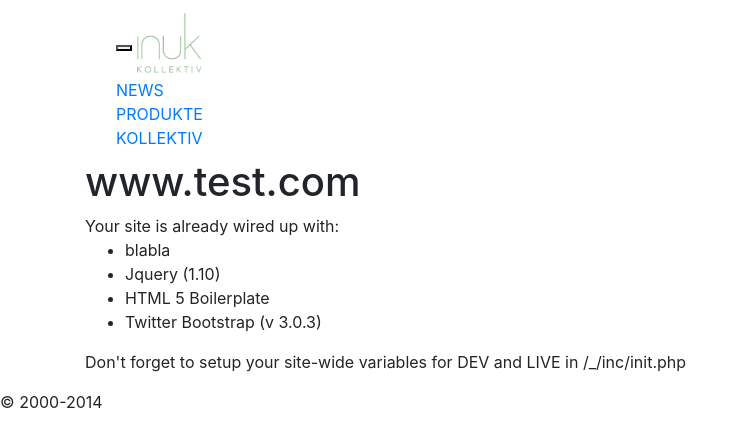
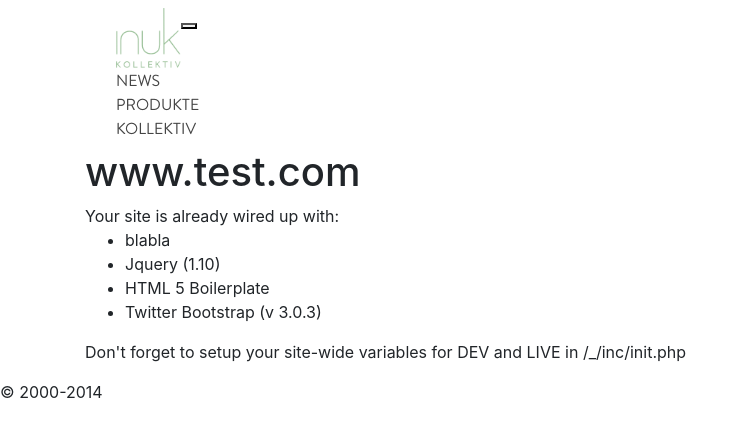
Before and after one commit to roosnic1/inuk, a PHP site: page / in a window 1280 px wide, after a click on "Toggle navigation". Shown: the top 447 px of the page, without its empty margins (0-748 px from the left). Run offline with PHP 8.4, Linux system fonts and the light colour scheme; some libraries are stand-ins or nearby versions.

Commit message:
Color and Hover improvements for the header

```diff
--- a/app/_/css/main.css
+++ b/app/_/css/main.css
@@ -4,6 +4,11 @@
 *	Iclude styles for primary elements that are
 *	used site wide (a, h1, p, body, etc).
 \******************************************************/
+
+:root {
+    --masala: #454545;
+    --thatch: #93bc91;
+}
 
 @font-face {
 	font-family: BrandonTextRegular;
@@ -41,4 +46,13 @@
 	color: #454545;
 }
 
+.koLink:hover {
+
 }
+
+/*Override Bootstrap Hover*/
+.nav > li > a:hover {
+	background-color: transparent; !important;
+	color: #93bc91;
+	text-decoration: underline;
+}
--- a/app/_/inc/header.php
+++ b/app/_/inc/header.php
@@ -8,15 +8,17 @@
 				<span class="icon-bar"></span>
 				<span class="icon-bar"></span>
 			</button>
-			<a class="navbar-brand" href="#">
+			<!--<a class="navbar-brand" href="#">-->
+			<div style="float:left">
 				<img alt="Brand" src="/_/img/inuk_logo.png" style="height:60px">
-			</a>
+			</div>
+			<!--</a>-->
 		</div>
 		<div class="collapse navbar-collapse" id="koki-navbar">
 			<ul class="nav navbar-nav navbar-right">
-				<li><a href="#">NEWS</a></li>
-				<li><a href="#">PRODUKTE</a></li>
-				<li><a href="#">KOLLEKTIV</a></li>
+				<li><a href="#" class="koLink">NEWS</a></li>
+				<li><a href="#" class="koLink">PRODUKTE</a></li>
+				<li><a href="#" class="koLink">KOLLEKTIV</a></li>
 			</ul>
 		</div>
 	</div>
```
